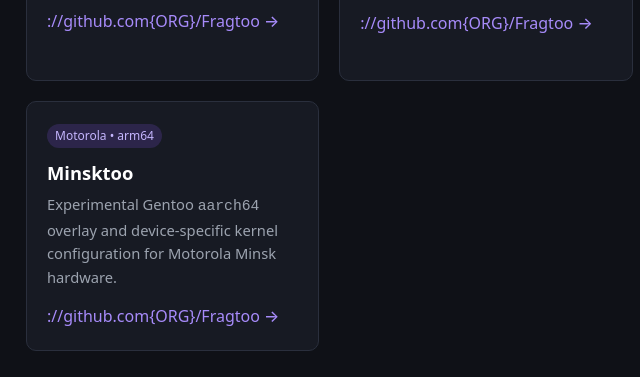
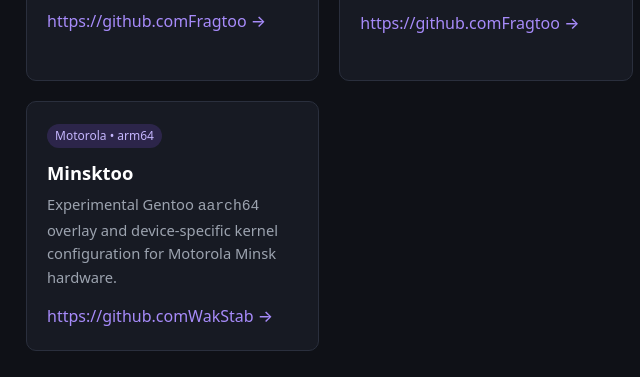
Before and after one commit to andiallen1979/fragtoo-site, a plain HTML site: page index.html in a window 1280 px wide. Shown: the part 370-747 px from the top of the page, 154-794 px from the left. Drawn offline with Linux system fonts and the light colour scheme.

Commit message:
Fix repo links

```diff
--- a/index.html
+++ b/index.html
@@ -87,14 +87,14 @@
         <span class="tag green">Steam Deck &bull; znver2</span>
         <h2>Fragtoo</h2>
         <p>Custom Gentoo overlay, kernel configs, and SteamOS/Gamescope session profiles tailored for Steam Deck hardware.</p>
-        <a href="https://github.com/andiallen1979/Fragtoo">://github.com{ORG}/Fragtoo &rarr;</a>
+        <a href="https://github.com/andiallen1979/Fragtoo">https://github.comFragtoo &rarr;</a>
       </div>
 
       <div class="card">
         <span class="tag">Binhost &bull; znver5</span>
         <h2>WakStab</h2>
         <p>Primary build host overlay housing the portable <code>gentool-*</code> Portage configuration suite and custom ebuilds.</p>
-        <a href="https://github.com/andiallen1979/Fragtoo">://github.com{ORG}/Fragtoo &rarr;</a>
+        <a href="https://github.com/andiallen1979/Fragtoo">https://github.comFragtoo &rarr;</a>
       </div>
 
       <div class="card">
@@ -108,7 +108,7 @@
         <span class="tag">Motorola &bull; arm64</span>
         <h2>Minsktoo</h2>
         <p>Experimental Gentoo <code>aarch64</code> overlay and device-specific kernel configuration for Motorola Minsk hardware.</p>
-        <a href="https://github.com/andiallen1979/Fragtoo">://github.com{ORG}/Fragtoo &rarr;</a>
+        <a href="https://github.com/andiallen1979/Fragtoo">https://github.comWakStab &rarr;</a>
       </div>
     </div>
 
```
